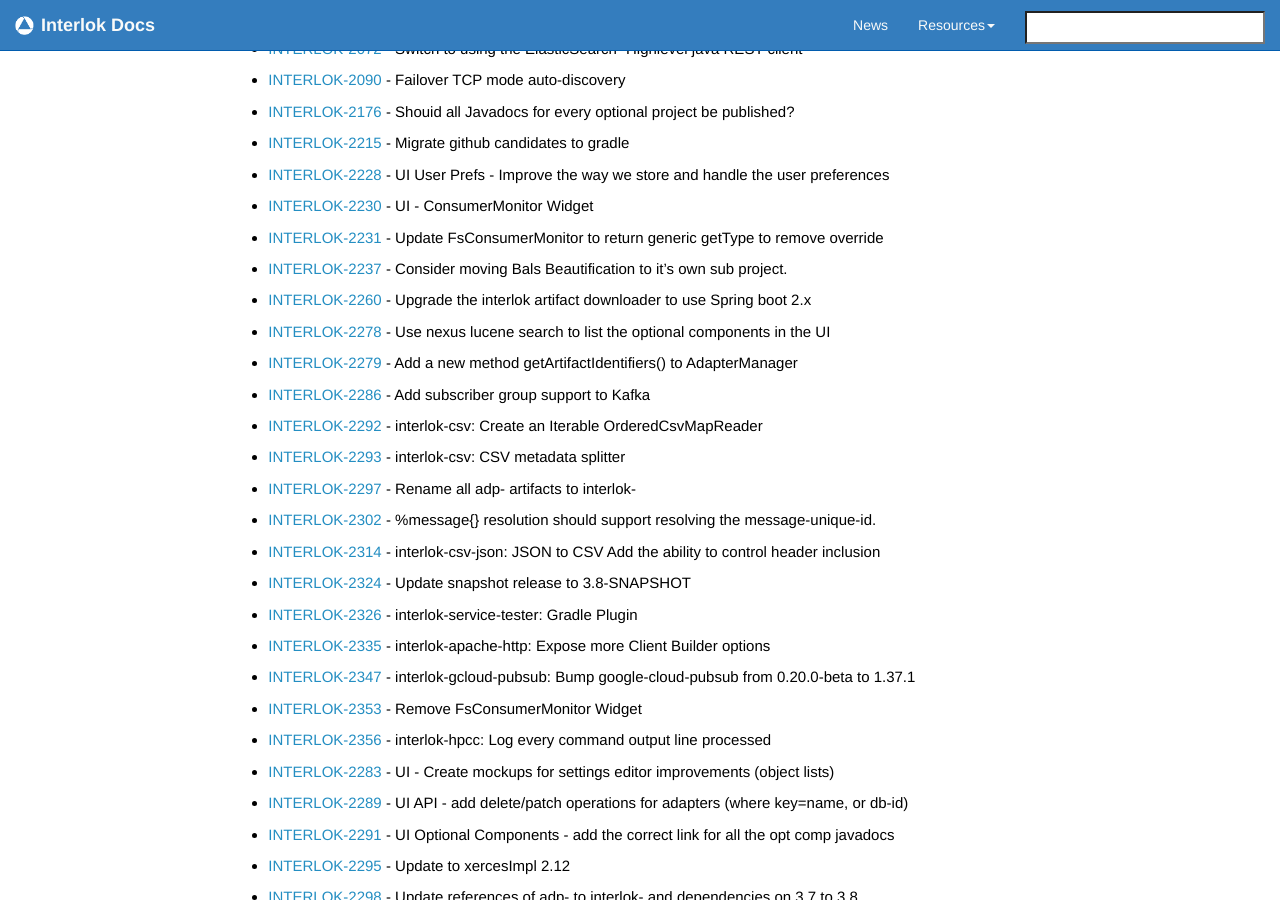
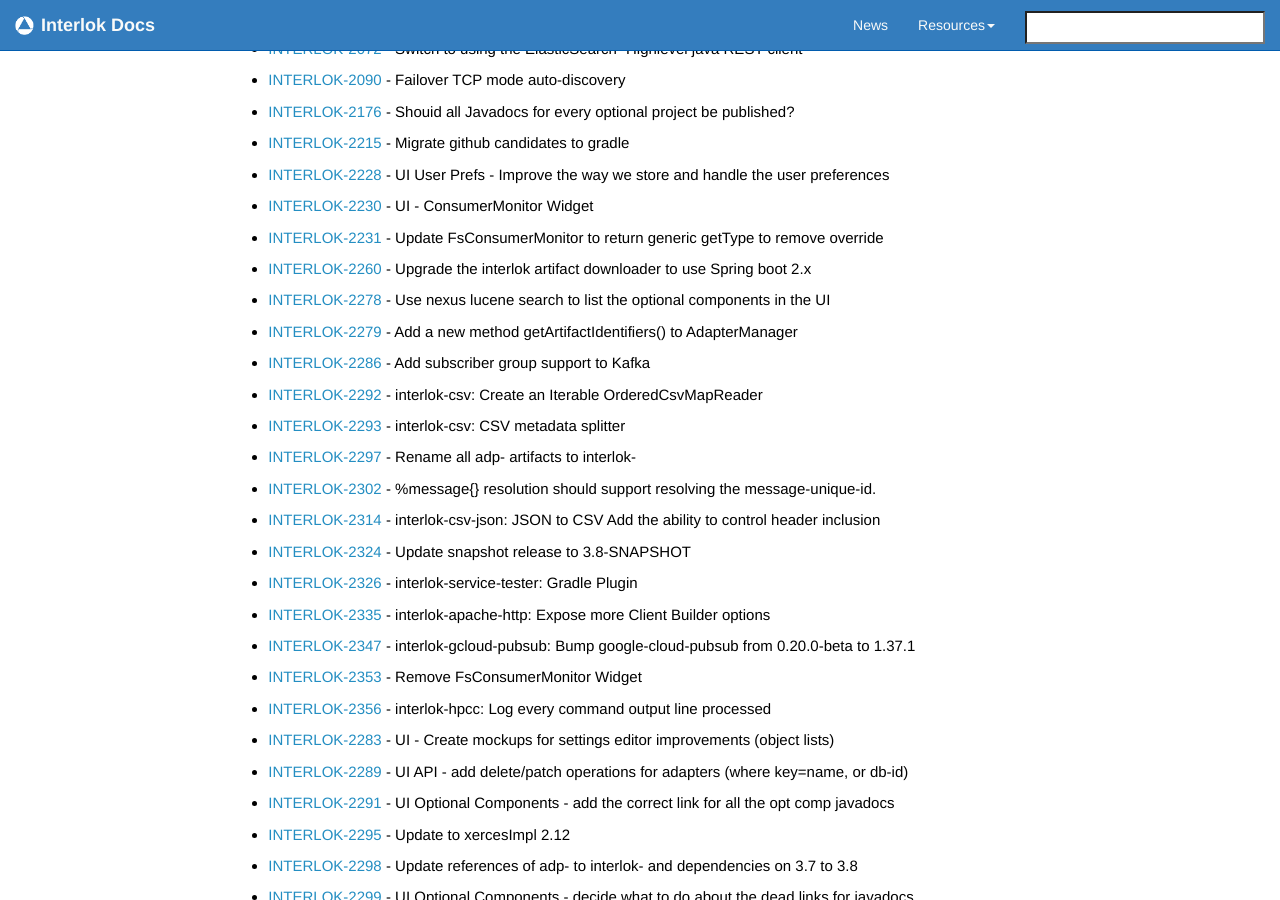
Before and after one commit to adaptris/interlok-docs-legacy, a Jekyll site: the page built from _posts/2018-08-13-3.8.0-release.md, in a window 1280 px wide and 900 px high, scrolled down 1119 px. Built offline with Jekyll 4.4.1, drawn with Linux system fonts in a browser that asks for light colours; nearby versions of some CDN libraries; comment, search, counter and statistics services are not loaded.

Commit message:
Removed reference to 2237 which wasn't fixed in 3.8.0

```diff
--- a/_includes/custom/release380.html
+++ b/_includes/custom/release380.html
@@ -36,7 +36,6 @@
  - [INTERLOK-2228](https://adaptris.atlassian.net/browse/INTERLOK-2228) - UI User Prefs - Improve the way we store and handle the user preferences
  - [INTERLOK-2230](https://adaptris.atlassian.net/browse/INTERLOK-2230) - UI - ConsumerMonitor Widget
  - [INTERLOK-2231](https://adaptris.atlassian.net/browse/INTERLOK-2231) - Update FsConsumerMonitor to return generic getType to remove override
- - [INTERLOK-2237](https://adaptris.atlassian.net/browse/INTERLOK-2237) - Consider moving Bals Beautification to it's own sub project.
  - [INTERLOK-2260](https://adaptris.atlassian.net/browse/INTERLOK-2260) - Upgrade the interlok artifact downloader to use Spring boot 2.x
  - [INTERLOK-2278](https://adaptris.atlassian.net/browse/INTERLOK-2278) - Use nexus lucene search to list the optional components in the UI
  - [INTERLOK-2279](https://adaptris.atlassian.net/browse/INTERLOK-2279) - Add a new method getArtifactIdentifiers() to AdapterManager
```
